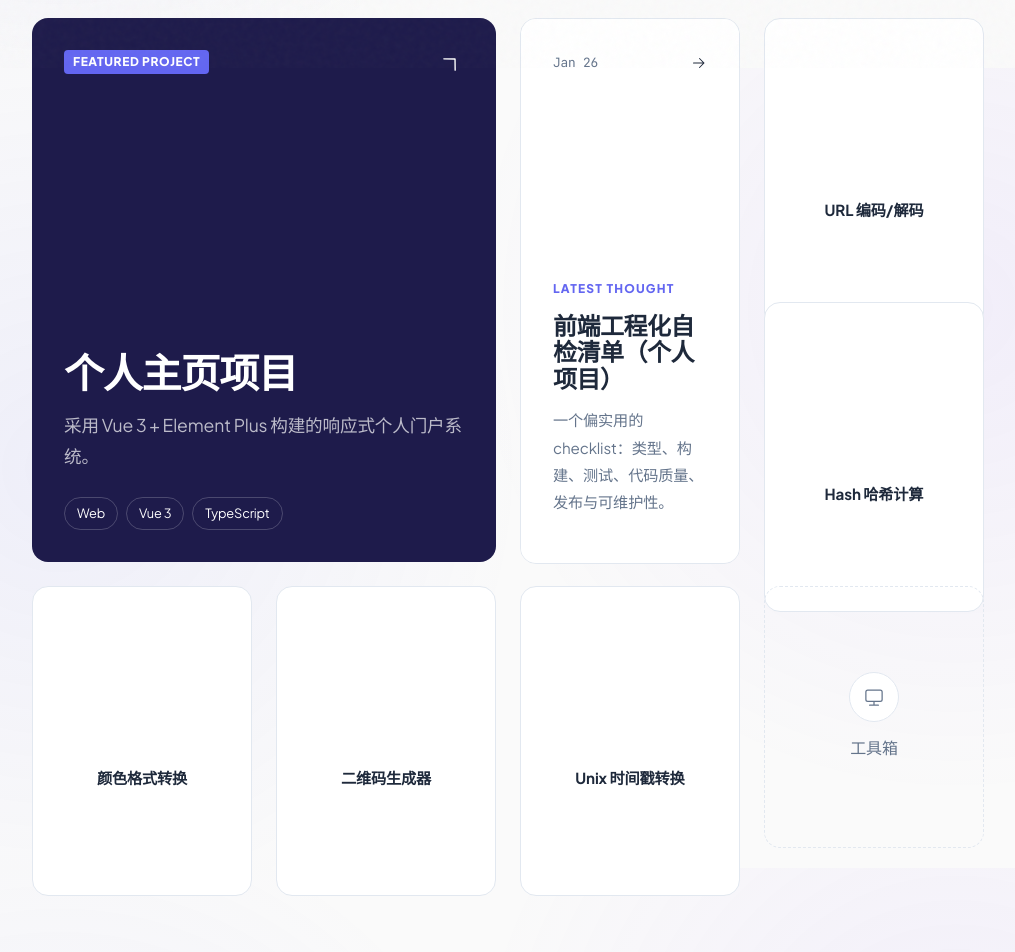
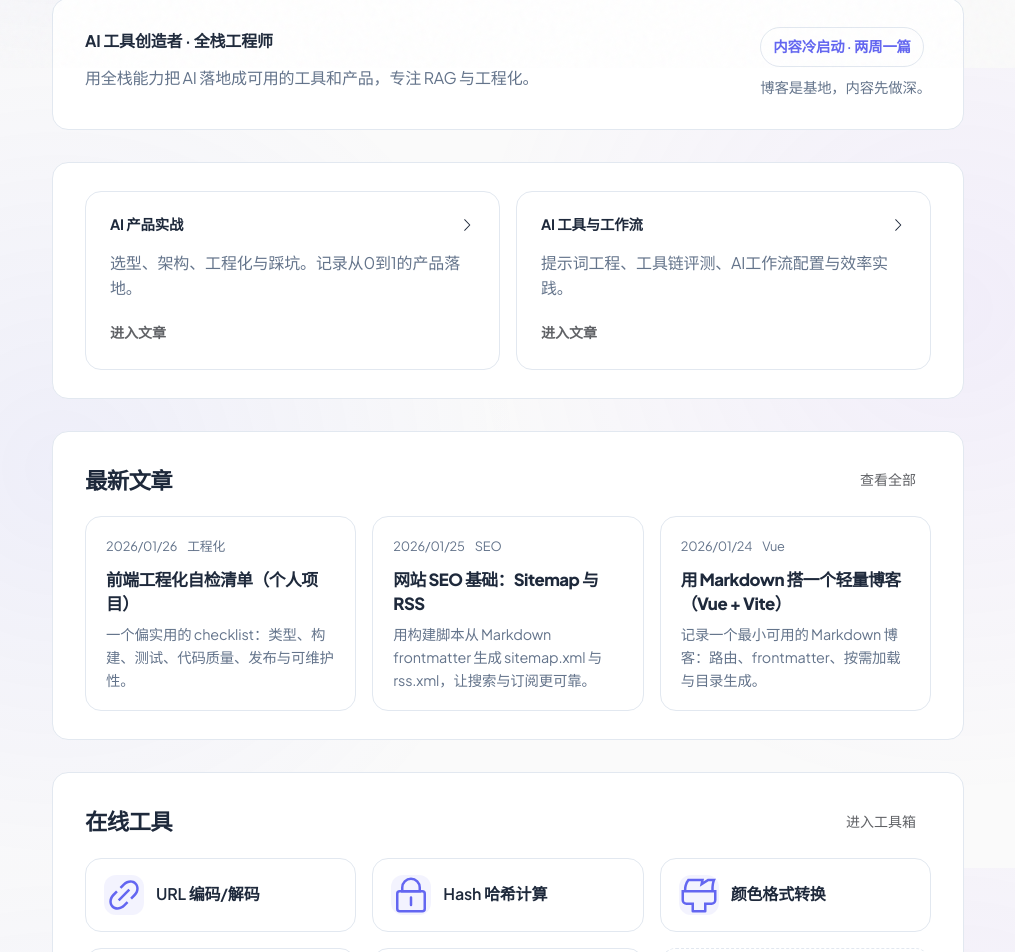
Before and after one commit to lyx058019/lyx058019.github.io, a Vue app: page / in a window 1280 px wide. Shown: the part 732-1684 px from the top of the page, without its empty margins (132-1147 px from the left). Built offline with nearby package versions, Linux system fonts and the light colour scheme.

Commit message:
feat(layout): refine Blog and Home layouts
Ultraworked with [Sisyphus](https://github.com/code-yeongyu/oh-my-opencode)

Co-authored-by: Sisyphus <clio-agent@sisyphuslabs.ai>

```diff
--- a/src/views/Blog.vue
+++ b/src/views/Blog.vue
@@ -1,7 +1,7 @@
 <script setup lang="ts">
 import postsIndex from '@/data/posts.index.json'
-import { Search, Timer } from '@element-plus/icons-vue'
-import { computed, ref } from 'vue'
+import { ArrowRight, Timer } from '@element-plus/icons-vue'
+import { computed } from 'vue'
 import { useRouter } from 'vue-router'
 
 const router = useRouter()
@@ -26,37 +26,7 @@ const posts: Post[] = (Array.isArray(postsIndex) ? postsIndex : [])
   }))
   .filter((p) => !!p.id)
 
-const query = ref('')
-const activeTags = ref<string[]>([])
-
-const allTags = computed(() => {
-  const set = new Set<string>()
-  for (const p of posts) {
-    for (const t of p.tags || []) {
-      if (typeof t === 'string' && t.trim()) set.add(t)
-    }
-  }
-  return Array.from(set).sort((a, b) => a.localeCompare(b))
-})
-
-const filteredPosts = computed(() => {
-  const q = query.value.trim().toLowerCase()
-  const tags = activeTags.value
-
-  return posts.filter((p) => {
-    if (q) {
-      const hay = `${p.title || ''} ${p.description || ''}`.toLowerCase()
-      if (!hay.includes(q)) return false
-    }
-    if (tags.length) {
-      const postTags = Array.isArray(p.tags) ? p.tags : []
-      for (const t of tags) {
-        if (!postTags.includes(t)) return false
-      }
-    }
-    return true
-  })
-})
+const filteredPosts = computed(() => posts)
 
 const formatDate = (raw: string) => {
   if (!raw) return ''
@@ -74,21 +44,43 @@ const goToPost = (id: string) => {
   <div class="blog-list-view">
     <div class="page-header">
       <h1 class="page-title">博客文章</h1>
-      <p class="page-subtitle">分享技术、思考与生活</p>
+      <p class="page-subtitle">AI 产品实战与工具工作流</p>
     </div>
 
-    <div class="filters glass-effect">
-      <el-input v-model="query" clearable placeholder="搜索标题 / 描述" class="search">
-        <template #prefix>
+    <div class="blog-intro">
+      <div class="intro-left">
+        <p class="intro-title">micrabbit · 把AI变成产品</p>
+        <p class="intro-desc">从0到1做AI工具：实战、踩坑、工具链与可复用的工程方法。</p>
+      </div>
+      <div class="intro-right">
+        <div class="intro-hint">
+          <span class="hint-label">Phase 1</span>
+          <span>聚焦内容冷启动，先把文章做深做实</span>
+        </div>
+      </div>
+    </div>
+
+    <div class="category-entry">
+      <div class="entry-card">
+        <div class="entry-head">
+          <span class="entry-tag">分类 01</span>
           <el-icon>
-            <Search />
+            <ArrowRight />
           </el-icon>
-        </template>
-      </el-input>
-      <el-select v-model="activeTags" multiple clearable collapse-tags collapse-tags-tooltip placeholder="按标签筛选"
-        class="tags">
-        <el-option v-for="tag in allTags" :key="tag" :label="tag" :value="tag" />
-      </el-select>
+        </div>
+        <h3>AI 产品实战</h3>
+        <p>选型、架构、工程化与踩坑，记录把AI落地成产品的全过程。</p>
+      </div>
+      <div class="entry-card">
+        <div class="entry-head">
+          <span class="entry-tag">分类 02</span>
+          <el-icon>
+            <ArrowRight />
+          </el-icon>
+        </div>
+        <h3>AI 工具与工作流</h3>
+        <p>提示词工程、工具链评测、AI工作流配置与效率实践。</p>
+      </div>
     </div>
 
     <div class="post-list">
@@ -96,17 +88,14 @@ const goToPost = (id: string) => {
         <div class="post-content">
           <div class="post-top">
             <h2 class="post-title">{{ post.title }}</h2>
-            <div class="post-date">{{ formatDate(post.date) }}</div>
           </div>
           <div class="post-meta">
-            <span class="meta-tags" v-if="post.tags.length">
-              <el-tag v-for="tag in post.tags" :key="tag" size="small" effect="plain" round>{{ tag }}</el-tag>
-            </span>
             <span class="meta-info" v-if="post.readingTime">
               <el-icon>
                 <Timer />
               </el-icon> {{ post.readingTime }}
             </span>
+            <span class="post-date">{{ formatDate(post.date) }}</span>
           </div>
           <p class="post-desc">{{ post.description }}</p>
         </div>
@@ -123,19 +112,92 @@ const goToPost = (id: string) => {
   margin: 0 auto;
 }
 
-.filters {
+.blog-intro {
   display: flex;
-  gap: 16px;
+  justify-content: space-between;
+  gap: 24px;
   margin-bottom: 40px;
-  padding: 20px;
+  padding: 24px 28px;
   border-radius: var(--border-radius-lg);
+  border: 1px solid var(--pk-border-color);
+  background: var(--pk-color-bg-card);
 
-  .search {
-    flex: 2;
+  .intro-title {
+    margin: 0 0 8px;
+    font-weight: 700;
+    font-size: 1.05rem;
+    color: var(--pk-color-text-primary);
   }
 
-  .tags {
-    flex: 1;
+  .intro-desc {
+    margin: 0;
+    color: var(--pk-color-text-secondary);
+    line-height: 1.7;
+  }
+
+  .intro-hint {
+    display: flex;
+    align-items: center;
+    gap: 10px;
+    color: var(--pk-color-text-secondary);
+    font-size: 0.9rem;
+
+    .hint-label {
+      display: inline-flex;
+      padding: 4px 10px;
+      border-radius: 99px;
+      border: 1px solid var(--pk-border-color);
+      color: var(--pk-color-primary);
+      font-weight: 600;
+    }
+  }
+}
+
+.category-entry {
+  display: grid;
+  grid-template-columns: repeat(2, minmax(0, 1fr));
+  gap: 16px;
+  margin-bottom: 48px;
+
+  .entry-card {
+    border: 1px solid var(--pk-border-color);
+    border-radius: var(--border-radius-lg);
+    padding: 20px 24px;
+    background: var(--pk-color-bg-card);
+    transition: var(--transition-smooth);
+
+    &:hover {
+      transform: translateY(-2px);
+      border-color: var(--pk-color-primary);
+    }
+
+    .entry-head {
+      display: flex;
+      justify-content: space-between;
+      align-items: center;
+      margin-bottom: 12px;
+      color: var(--pk-color-text-secondary);
+    }
+
+    .entry-tag {
+      font-size: 0.75rem;
+      letter-spacing: 0.08em;
+      text-transform: uppercase;
+      font-weight: 700;
+      color: var(--pk-color-text-secondary);
+    }
+
+    h3 {
+      margin: 0 0 10px;
+      font-size: 1.25rem;
+      color: var(--pk-color-text-primary);
+    }
+
+    p {
+      margin: 0;
+      color: var(--pk-color-text-secondary);
+      line-height: 1.6;
+    }
   }
 }
 
@@ -145,7 +207,6 @@ const goToPost = (id: string) => {
 
   .post-top {
     display: flex;
-    justify-content: space-between;
     align-items: flex-start;
     margin-bottom: 12px;
     gap: 16px;
@@ -169,13 +230,8 @@ const goToPost = (id: string) => {
   .post-meta {
     display: flex;
     align-items: center;
-    gap: 16px;
-    margin-bottom: 16px;
-
-    .meta-tags {
-      display: flex;
-      gap: 8px;
-    }
+    gap: 12px;
+    margin-bottom: 12px;
 
     .meta-info {
       font-size: 0.85rem;
@@ -184,6 +240,11 @@ const goToPost = (id: string) => {
       align-items: center;
       gap: 4px;
     }
+  }
+
+  .post-date {
+    font-size: 0.85rem;
+    color: var(--el-text-color-secondary);
   }
 
   .post-desc {
@@ -195,13 +256,18 @@ const goToPost = (id: string) => {
 }
 
 @media (max-width: 768px) {
-  .filters {
-    flex-direction: column;
-  }
-
   .post-top {
     flex-direction: column;
     gap: 4px;
   }
+
+  .blog-intro {
+    flex-direction: column;
+    padding: 20px;
+  }
+
+  .category-entry {
+    grid-template-columns: 1fr;
+  }
 }
 </style>
--- a/src/views/Home.vue
+++ b/src/views/Home.vue
@@ -2,7 +2,7 @@
 import postsIndex from '@/data/posts.index.json'
 import { projectList } from '@/data/projects'
 import { tools } from '@/data/tools'
-import { ArrowRight, Monitor, Promotion, Right } from '@element-plus/icons-vue'
+import { ArrowRight, Monitor, Promotion } from '@element-plus/icons-vue'
 import { computed } from 'vue'
 import { useRouter } from 'vue-router'
 
@@ -12,17 +12,15 @@ const router = useRouter()
 const mainProject = computed(() => projectList.find(p => p.isFeatured) || projectList[0])
 
 type PostMeta = { id: string; title: string; date: string; description: string; tags: string[] }
-const latestPost = computed<PostMeta | null>(() => {
+const latestPosts = computed<PostMeta[]>(() => {
   const list = (Array.isArray(postsIndex) ? postsIndex : [])
-  if (!list.length) return null
-  const p = list[0] as any
-  return {
+  return list.slice(0, 3).map((p: any) => ({
     id: typeof p?.id === 'string' ? p.id : '',
     title: typeof p?.title === 'string' ? p.title : 'Untitled',
     date: typeof p?.date === 'string' ? p.date : '',
     description: typeof p?.description === 'string' ? p.description : '',
     tags: Array.isArray(p?.tags) ? p.tags.filter((t: any) => typeof t === 'string') : [],
-  }
+  }))
 })
 
 // Get top 5 tools to fill the bento grid perfectly (4x3 layout)
@@ -56,69 +54,100 @@ const goTool = (path: string) => router.push(path)
       </div>
     </section>
 
-    <!-- Bento Grid Dashboard -->
-    <section class="dashboard">
-      <div class="bento-grid">
+    <section class="home-sections">
+      <div class="section-block identity-block">
+        <div class="identity-main">
+          <p class="identity-title">AI 工具创造者 · 全栈工程师</p>
+          <p class="identity-desc">用全栈能力把 AI 落地成可用的工具和产品，专注 RAG 与工程化。</p>
+        </div>
+        <div class="identity-side">
+          <div class="identity-pill">内容冷启动 · 两周一篇</div>
+          <div class="identity-note">博客是基地，内容先做深。</div>
+        </div>
+      </div>
 
-        <!-- Large Block: Featured Project -->
-        <div class="bento-card bento-item-large" v-if="mainProject" @click="window.open(mainProject.link, '_blank')">
-          <div class="card-content project-highlight">
-            <div class="card-header">
-              <el-tag type="warning" effect="dark" class="pk-tag-indicator">FEATURED PROJECT</el-tag>
-              <el-icon class="action-icon">
-                <ArrowRight />
-              </el-icon>
+      <div class="section-block category-block">
+        <div class="category-card">
+          <div class="category-head">
+            <span class="category-tag">AI 产品实战</span>
+            <el-icon>
+              <ArrowRight />
+            </el-icon>
+          </div>
+          <p>选型、架构、工程化与踩坑。记录从0到1的产品落地。</p>
+          <el-button text class="category-action" @click="goBlog">进入文章</el-button>
+        </div>
+        <div class="category-card">
+          <div class="category-head">
+            <span class="category-tag">AI 工具与工作流</span>
+            <el-icon>
+              <ArrowRight />
+            </el-icon>
+          </div>
+          <p>提示词工程、工具链评测、AI工作流配置与效率实践。</p>
+          <el-button text class="category-action" @click="goBlog">进入文章</el-button>
+        </div>
+      </div>
+
+      <div class="section-block post-block">
+        <div class="section-title">
+          <h2>最新文章</h2>
+          <el-button text @click="goBlog">查看全部</el-button>
+        </div>
+        <div class="post-list">
+          <div class="post-card" v-for="post in latestPosts" :key="post.id" @click="goPost(post.id)">
+            <div class="post-meta">
+              <span>{{ new Date(post.date).toLocaleDateString('zh-CN', { year: 'numeric', month: '2-digit', day: '2-digit' }) }}</span>
+              <span v-if="post.tags?.length">{{ post.tags[0] }}</span>
             </div>
-            <div class="project-info">
-              <h3>{{ mainProject.title }}</h3>
-              <p>{{ mainProject.description }}</p>
-              <div class="tech-stack">
-                <span v-for="t in mainProject.tech" :key="t">{{ t }}</span>
-              </div>
+            <h3>{{ post.title }}</h3>
+            <p>{{ post.description }}</p>
+          </div>
+        </div>
+      </div>
+
+      <div class="section-block tool-block">
+        <div class="section-title">
+          <h2>在线工具</h2>
+          <el-button text @click="goTools">进入工具箱</el-button>
+        </div>
+        <div class="tool-grid">
+          <div class="tool-item" v-for="tool in quickTools" :key="tool.id" @click="goTool(tool.path)">
+            <div class="tool-icon">
+              <component :is="tool.icon" />
+            </div>
+            <div class="tool-info">
+              <span class="tool-name">{{ tool.name }}</span>
             </div>
           </div>
-        </div>
-
-        <!-- Medium Block: Latest Thought -->
-        <div class="bento-card bento-item-tall" v-if="latestPost" @click="goPost(latestPost.id)">
-          <div class="card-content post-highlight">
-            <div class="card-header">
-              <span class="date-label">{{ new Date(latestPost.date).toLocaleDateString('en-US', {
-                month: 'short', day:
-                  'numeric'
-              }) }}</span>
-              <el-icon class="action-icon">
-                <Right />
-              </el-icon>
-            </div>
-            <div class="post-info">
-              <div class="label">LATEST THOUGHT</div>
-              <h3>{{ latestPost.title }}</h3>
-              <p>{{ latestPost.description }}</p>
-            </div>
-          </div>
-        </div>
-
-        <!-- Small Blocks: Tools -->
-        <div class="bento-card tool-shortcut" v-for="tool in quickTools" :key="tool.id" @click="goTool(tool.path)">
-          <div class="tool-icon-sm">
-            <component :is="tool.icon" />
-          </div>
-          <span class="tool-name">{{ tool.name }}</span>
-        </div>
-
-        <!-- See More Block -->
-        <div class="bento-card more-link" @click="goTools">
-          <div class="more-content">
-            <div class="circle-btn">
+          <div class="tool-item tool-more" @click="goTools">
+            <div class="tool-icon">
               <el-icon>
                 <Monitor />
               </el-icon>
             </div>
-            <span>工具箱</span>
+            <span class="tool-name">更多工具</span>
           </div>
         </div>
+      </div>
 
+      <div class="section-block project-block" v-if="mainProject">
+        <div class="section-title">
+          <h2>正在做的产品</h2>
+        </div>
+        <div class="project-card" @click="window.open(mainProject.link, '_blank')">
+          <div class="project-head">
+            <el-tag type="warning" effect="dark" class="pk-tag-indicator">FEATURED PROJECT</el-tag>
+            <el-icon>
+              <ArrowRight />
+            </el-icon>
+          </div>
+          <h3>{{ mainProject.title }}</h3>
+          <p>{{ mainProject.description }}</p>
+          <div class="tech-stack">
+            <span v-for="t in mainProject.tech" :key="t">{{ t }}</span>
+          </div>
+        </div>
       </div>
     </section>
   </div>
@@ -134,7 +163,7 @@ const goTool = (path: string) => router.push(path)
   display: flex;
   align-items: center;
   position: relative;
-  margin-bottom: 60px;
+  margin-bottom: 40px;
 
   .hero-content {
     max-width: 800px;
@@ -183,57 +212,230 @@ const goTool = (path: string) => router.push(path)
   }
 }
 
-/* Bento Grid Specifics */
-.bento-grid {
-  /* Layout handled by global .bento-grid in main.scss */
+
+.home-sections {
+  max-width: 1000px;
+  margin: 0 auto;
+  display: flex;
+  flex-direction: column;
+  gap: 32px;
+  padding: 0 20px;
 }
 
-/* Specific Card Styles */
-.bento-card {
-  cursor: pointer;
+.section-block {
+  border: 1px solid var(--pk-border-color);
+  border-radius: var(--border-radius-lg);
+  padding: 28px 32px;
+  background: var(--pk-color-bg-card);
+}
 
-  .card-content {
-    padding: 32px;
-    height: 100%;
+.identity-block {
+  display: flex;
+  justify-content: space-between;
+  gap: 20px;
+
+  .identity-title {
+    margin: 0 0 8px;
+    font-weight: 700;
+    color: var(--pk-color-text-primary);
+  }
+
+  .identity-desc {
+    margin: 0;
+    color: var(--pk-color-text-secondary);
+    line-height: 1.7;
+  }
+
+  .identity-side {
     display: flex;
     flex-direction: column;
-    justify-content: space-between;
-    box-sizing: border-box;
+    gap: 8px;
+    align-items: flex-start;
+    color: var(--pk-color-text-secondary);
+    font-size: 0.9rem;
   }
 
-  .card-header {
-    display: flex;
-    justify-content: space-between;
-    align-items: center;
-    margin-bottom: 20px;
+  .identity-pill {
+    padding: 6px 12px;
+    border-radius: 99px;
+    border: 1px solid var(--pk-border-color);
+    color: var(--pk-color-primary);
+    font-weight: 600;
   }
 }
 
-.bento-item-large {
-  grid-column: span 1;
+.category-block {
+  display: grid;
+  grid-template-columns: repeat(2, minmax(0, 1fr));
+  gap: 16px;
 
-  @media (min-width: 992px) {
-    grid-column: span 2;
-    grid-row: span 2;
-  }
+  .category-card {
+    border: 1px solid var(--pk-border-color);
+    border-radius: var(--border-radius-lg);
+    padding: 20px 24px;
+    transition: var(--transition-smooth);
 
-  background: var(--pk-color-surface-strong);
-  /* Dark Card for Feature */
-  border: none;
+    &:hover {
+      transform: translateY(-2px);
+      border-color: var(--pk-color-primary);
+    }
 
-  .project-info {
-    h3 {
-      font-size: 2.5rem;
-      color: var(--pk-color-text-on-strong);
-      margin: 0 0 16px;
-      line-height: 1;
-      letter-spacing: -0.03em;
+    .category-head {
+      display: flex;
+      justify-content: space-between;
+      align-items: center;
+      margin-bottom: 12px;
+    }
+
+    .category-tag {
+      font-size: 0.9rem;
+      font-weight: 700;
+      color: var(--pk-color-text-primary);
     }
 
     p {
+      margin: 0 0 16px;
+      color: var(--pk-color-text-secondary);
+      line-height: 1.6;
+    }
+
+    .category-action {
+      padding: 0;
+      font-weight: 600;
+    }
+  }
+}
+
+.section-title {
+  display: flex;
+  align-items: center;
+  justify-content: space-between;
+  margin-bottom: 16px;
+
+  h2 {
+    margin: 0;
+    font-size: 1.4rem;
+  }
+}
+
+.post-block {
+  .post-list {
+    display: grid;
+    grid-template-columns: repeat(3, minmax(0, 1fr));
+    gap: 16px;
+  }
+
+  .post-card {
+    border: 1px solid var(--pk-border-color);
+    border-radius: var(--border-radius-lg);
+    padding: 18px 20px;
+    cursor: pointer;
+    transition: var(--transition-smooth);
+    background: var(--pk-color-bg-card);
+
+    &:hover {
+      transform: translateY(-2px);
+      border-color: var(--pk-color-primary);
+    }
+
+    .post-meta {
+      display: flex;
+      gap: 10px;
+      font-size: 0.8rem;
+      color: var(--pk-color-text-secondary);
+      margin-bottom: 10px;
+    }
+
+    h3 {
+      margin: 0 0 8px;
+      font-size: 1.05rem;
+      line-height: 1.4;
+      color: var(--pk-color-text-primary);
+    }
+
+    p {
+      margin: 0;
+      font-size: 0.9rem;
+      color: var(--pk-color-text-secondary);
+      line-height: 1.6;
+    }
+  }
+}
+
+.tool-block {
+  .tool-grid {
+    display: grid;
+    grid-template-columns: repeat(3, minmax(0, 1fr));
+    gap: 16px;
+  }
+
+  .tool-item {
+    border: 1px solid var(--pk-border-color);
+    border-radius: var(--border-radius-lg);
+    padding: 16px 18px;
+    display: flex;
+    align-items: center;
+    gap: 12px;
+    cursor: pointer;
+    transition: var(--transition-smooth);
+
+    &:hover {
+      transform: translateY(-2px);
+      border-color: var(--pk-color-primary);
+    }
+  }
+
+  .tool-icon {
+    width: 40px;
+    height: 40px;
+    border-radius: 12px;
+    display: flex;
+    align-items: center;
+    justify-content: center;
+    background: var(--pk-ambient-1);
+    color: var(--pk-color-primary);
+    font-size: 20px;
+  }
+
+  .tool-name {
+    font-weight: 600;
+  }
+
+  .tool-more {
+    border-style: dashed;
+  }
+}
+
+.project-block {
+  .project-card {
+    border: 1px solid var(--pk-border-color);
+    border-radius: var(--border-radius-lg);
+    padding: 24px 28px;
+    cursor: pointer;
+    transition: var(--transition-smooth);
+    background: var(--pk-color-surface-strong);
+    color: var(--pk-color-text-on-strong);
+
+    &:hover {
+      transform: translateY(-2px);
+      border-color: var(--pk-color-primary);
+    }
+
+    .project-head {
+      display: flex;
+      justify-content: space-between;
+      align-items: center;
+      margin-bottom: 16px;
+    }
+
+    h3 {
+      margin: 0 0 12px;
+      font-size: 2rem;
+    }
+
+    p {
+      margin: 0 0 16px;
       color: var(--pk-color-text-on-strong-muted);
-      font-size: 1.1rem;
-      margin-bottom: 24px;
     }
   }
 
@@ -258,136 +460,6 @@ const goTool = (path: string) => router.push(path)
     font-weight: 800;
     letter-spacing: 0.05em;
   }
-
-  .action-icon {
-    font-size: 24px;
-    color: var(--pk-color-text-on-strong);
-    transform: rotate(-45deg);
-    transition: transform 0.3s;
-  }
-
-  &:hover .action-icon {
-    transform: rotate(0deg);
-  }
-}
-
-.bento-item-tall {
-  @media (min-width: 992px) {
-    grid-column: span 1;
-    grid-row: span 2;
-  }
-
-  .post-highlight {
-    background: var(--pk-color-bg-card);
-  }
-
-  .date-label {
-    font-family: 'JetBrains Mono', monospace;
-    font-size: 0.8rem;
-    color: var(--pk-color-text-secondary);
-  }
-
-  .label {
-    font-size: 0.75rem;
-    font-weight: 800;
-    letter-spacing: 0.1em;
-    color: var(--pk-color-primary);
-    margin-bottom: 12px;
-    text-transform: uppercase;
-  }
-
-  h3 {
-    font-size: 1.5rem;
-    line-height: 1.1;
-    margin-bottom: 12px;
-    letter-spacing: -0.02em;
-
-    /* Multiline truncation */
-    display: -webkit-box;
-    -webkit-line-clamp: 3;
-    -webkit-box-orient: vertical;
-    overflow: hidden;
-  }
-
-  p {
-    font-size: 0.95rem;
-    color: var(--pk-color-text-secondary);
-    display: -webkit-box;
-    -webkit-line-clamp: 4;
-    -webkit-box-orient: vertical;
-    overflow: hidden;
-  }
-
-  .action-icon {
-    transition: transform 0.3s;
-  }
-
-  &:hover .action-icon {
-    transform: translateX(4px);
-  }
-}
-
-.tool-shortcut {
-  display: flex;
-  flex-direction: column;
-  align-items: center;
-  justify-content: center;
-  padding: 24px;
-  gap: 16px;
-  text-align: center;
-
-  .tool-icon-sm {
-    font-size: 32px;
-    color: var(--pk-color-text-primary);
-    transition: transform 0.3s;
-  }
-
-  .tool-name {
-    font-weight: 700;
-    font-size: 0.95rem;
-  }
-
-  &:hover {
-    .tool-icon-sm {
-      color: var(--pk-color-primary);
-      transform: scale(1.1);
-    }
-  }
-}
-
-.more-link {
-  display: flex;
-  align-items: center;
-  justify-content: center;
-  background: transparent;
-  border-style: dashed;
-
-  .more-content {
-    display: flex;
-    flex-direction: column;
-    align-items: center;
-    gap: 12px;
-    color: var(--pk-color-text-secondary);
-  }
-
-  .circle-btn {
-    width: 48px;
-    height: 48px;
-    border-radius: 50%;
-    border: 1px solid var(--pk-border-color);
-    display: flex;
-    align-items: center;
-    justify-content: center;
-    background: var(--pk-color-bg-card);
-    transition: var(--transition-smooth);
-    font-size: 20px;
-  }
-
-  &:hover .circle-btn {
-    border-color: var(--pk-color-primary);
-    color: var(--pk-color-primary);
-    transform: rotate(90deg);
-  }
 }
 
 @media (max-width: 768px) {
@@ -395,21 +467,25 @@ const goTool = (path: string) => router.push(path)
     font-size: 3rem;
   }
 
-  .bento-item-large {
-    .project-info h3 {
-      font-size: 1.5rem;
-    }
+  .home-sections {
+    gap: 20px;
   }
 
-  /* Reset grid specific layout on mobile so everything stacks */
-  /* This is handled by default grid or media queries in main.scss,
-     but we ensure specific item spans are reset if needed.
-     Currently main.scss handles columns, but spans might persist.
-  */
-  .bento-item-large,
-  .bento-item-tall {
-    grid-column: span 1;
-    grid-row: span 1;
+  .identity-block {
+    flex-direction: column;
+  }
+
+  .category-block {
+    grid-template-columns: 1fr;
+  }
+
+  .post-block .post-list,
+  .tool-block .tool-grid {
+    grid-template-columns: 1fr;
+  }
+
+  .project-block .project-card h3 {
+    font-size: 1.5rem;
   }
 }
 </style>
```
